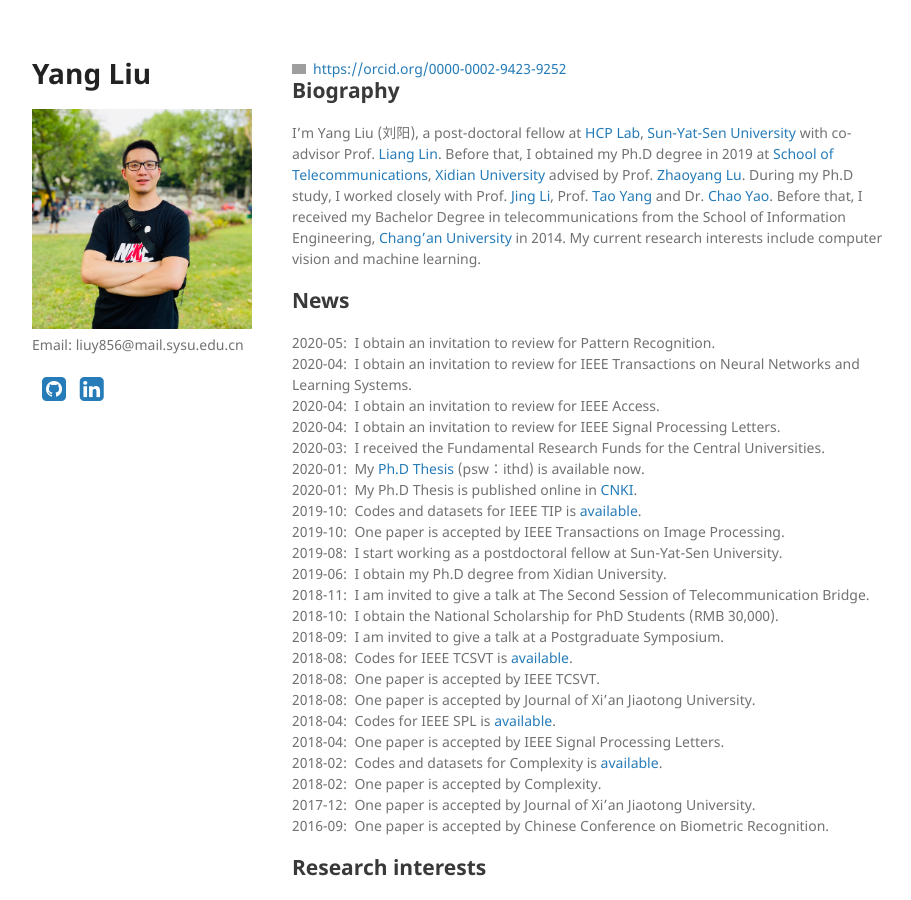
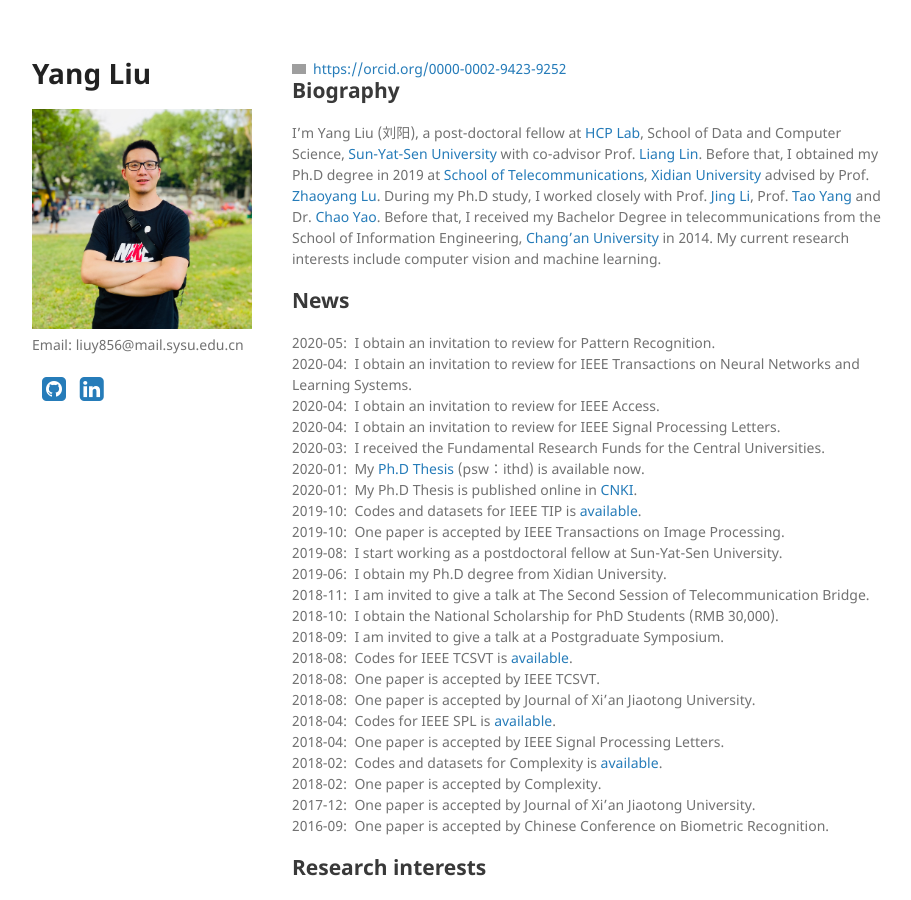
Before and after one commit to YangLiu9208/home, a Jekyll site: the page built from index.md, in a window 1280 px wide and 900 px high. Shown: the whole window, without its empty margins (178-1089 px from the left). Built offline with Jekyll 4.4.1, drawn with Linux system fonts in a browser that asks for light colours; a style sheet for code colours, icons or effects is not loaded; grey boxes are pictures that could not be loaded.

Commit message:
Update index.md

```diff
--- a/index.md
+++ b/index.md
@@ -4,7 +4,7 @@ layout: default
 <div itemscope itemtype="https://schema.org/Person"><a itemprop="sameAs" content="https://orcid.org/0000-0002-9423-9252" href="https://orcid.org/0000-0002-9423-9252" target="orcid.widget" rel="noopener noreferrer" style="vertical-align:top;"><img src="https://orcid.org/sites/default/files/images/orcid_16x16.png" style="width:1em;margin-right:.5em;" alt="ORCID iD icon">https://orcid.org/0000-0002-9423-9252</a></div>
 
 ## Biography
-I'm Yang Liu (刘阳), a post-doctoral fellow at [HCP Lab](http://www.sysu-hcp.net/home/), [Sun-Yat-Sen University](http://www.sysu.edu.cn/) with co-advisor Prof. [Liang Lin](http://www.linliang.net/). Before that, I obtained my Ph.D degree in 2019 at [School of Telecommunications](http://ste.xidian.edu.cn/), [Xidian University](https://www.xidian.edu.cn/) advised by Prof. [Zhaoyang Lu](http://web.xidian.edu.cn/zhylu/). During my Ph.D study, I worked closely with Prof. [Jing Li](https://web.xidian.edu.cn/jingli/), Prof. [Tao Yang](https://scholar.google.com/citations?hl=en&user=Lvn4nH8AAAAJ) and Dr. [Chao Yao](https://scholar.google.com/citations?user=n6w02qoAAAAJ&hl=en). Before that, I received my Bachelor Degree in telecommunications from the School of Information Engineering, [Chang’an University](http://www.chd.edu.cn/) in 2014. My current research interests include computer vision and machine learning.
+I'm Yang Liu (刘阳), a post-doctoral fellow at [HCP Lab](http://www.sysu-hcp.net/home/), School of Data and Computer Science, [Sun-Yat-Sen University](http://www.sysu.edu.cn/) with co-advisor Prof. [Liang Lin](http://www.linliang.net/). Before that, I obtained my Ph.D degree in 2019 at [School of Telecommunications](http://ste.xidian.edu.cn/), [Xidian University](https://www.xidian.edu.cn/) advised by Prof. [Zhaoyang Lu](http://web.xidian.edu.cn/zhylu/). During my Ph.D study, I worked closely with Prof. [Jing Li](https://web.xidian.edu.cn/jingli/), Prof. [Tao Yang](https://scholar.google.com/citations?hl=en&user=Lvn4nH8AAAAJ) and Dr. [Chao Yao](https://scholar.google.com/citations?user=n6w02qoAAAAJ&hl=en). Before that, I received my Bachelor Degree in telecommunications from the School of Information Engineering, [Chang’an University](http://www.chd.edu.cn/) in 2014. My current research interests include computer vision and machine learning.
 
 ## News
 2020-05:&nbsp; I obtain an invitation to review for Pattern Recognition.
```
